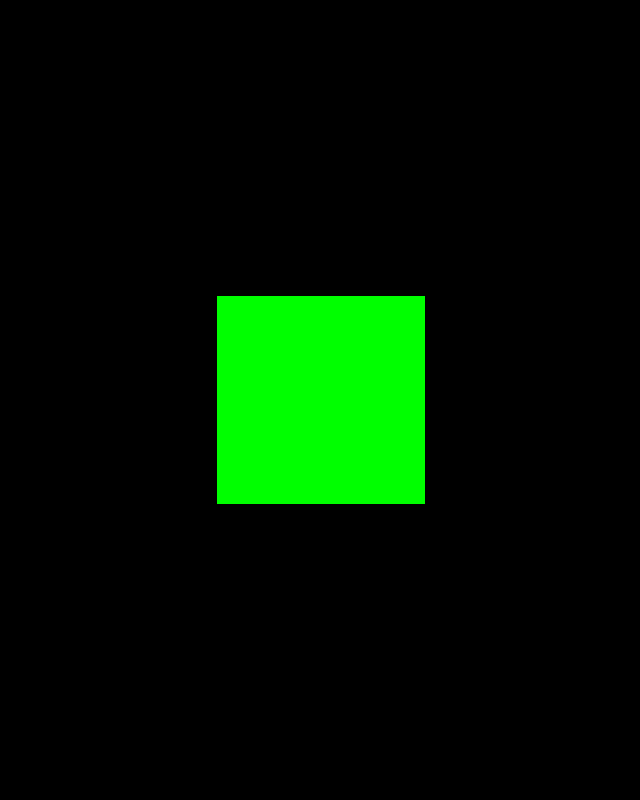
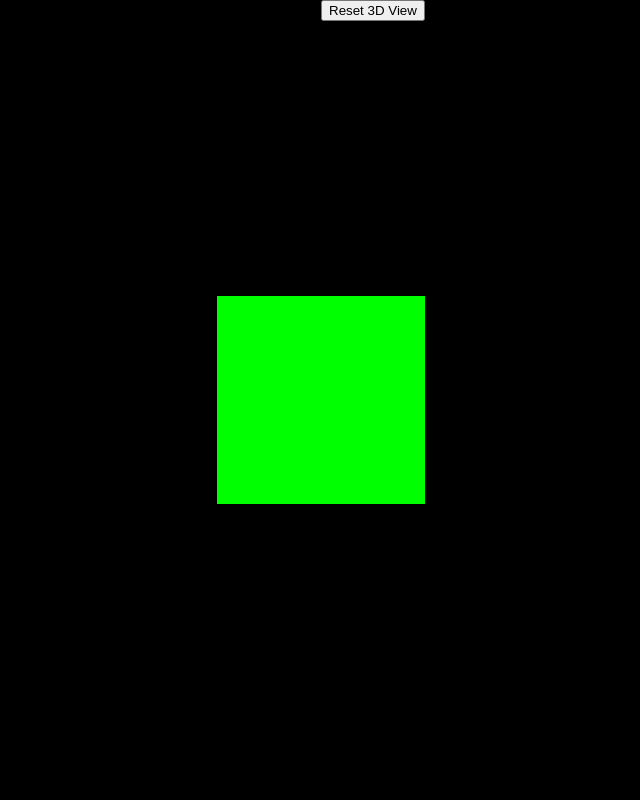
Before and after one commit to WoodRawr/web3dviewer, a React (Create React App) app: page / in a window 1280 px wide. Shown: the top 800 px of the page, without its empty margins (319-959 px from the left). Built offline with nearby package versions, Linux system fonts and the light colour scheme.

Commit message:
add non-functional reset button

```diff
--- a/src/App.css
+++ b/src/App.css
@@ -36,3 +36,7 @@
     transform: rotate(360deg);
   }
 }
+
+.Reset-button{
+  position: absolute;
+}
--- a/src/App.js
+++ b/src/App.js
@@ -5,9 +5,10 @@ import ModelViewer from './ModelViewer';
 function App() {
   return (
     <div className="App">
-      <header className="App-header">
+        <button onclick="reset3DView()" className="Reset-button">
+          Reset 3D View
+        </button>
         <ModelViewer/>
-      </header>
     </div>
   );
 }
--- a/src/ModelViewer.js
+++ b/src/ModelViewer.js
@@ -31,6 +31,7 @@ class ModelViewer extends React.Component {
 
     //controls.update() must be called after any manual changes to the camera's transform
     camera.position.set( 0, 0, 10);
+    controls.saveState();
     controls.update();
 
     /*
@@ -53,7 +54,7 @@ class ModelViewer extends React.Component {
   }
 
     render() {
-      return <div ref={ref => (this.mount = ref)} />;
+      return (<div ref={ref => (this.mount = ref)} /> );
     }
   }
 
```
